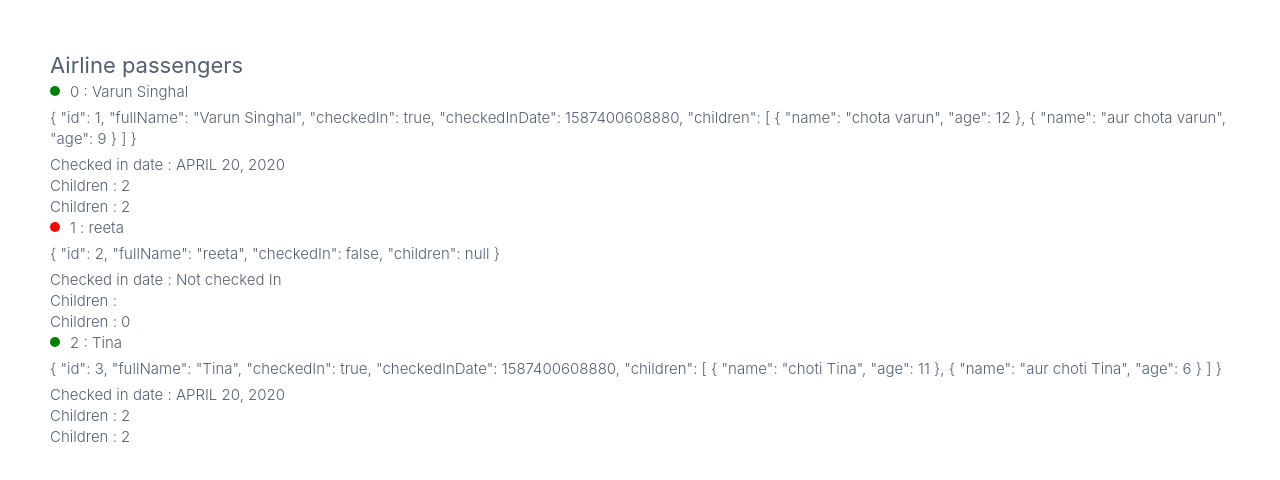
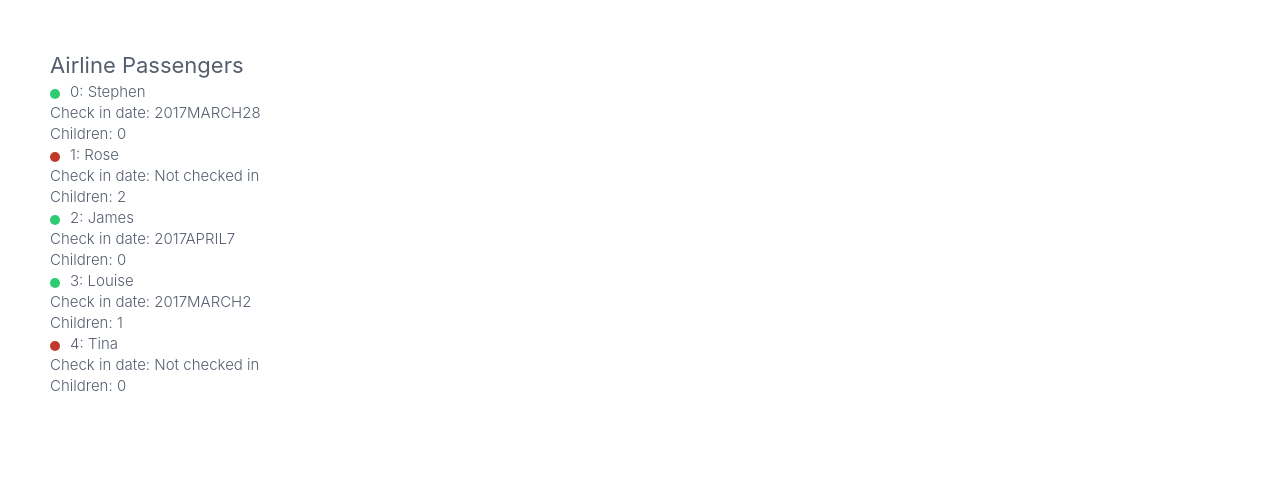
Before and after one commit to varunsinghal65/ng-app-todd, an Angular app: page / in a window 1280 px wide. Shown: the top 480 px of the page. Built offline with nearby package versions, Linux system fonts and the light colour scheme.

Commit message:
Component architecture and feature modules : Creating smart components

```diff
--- a/src/app/app.component.scss
+++ b/src/app/app.component.scss
@@ -1,6 +1,4 @@
-.app {
 
-}
 
 .status {
 background: red;
--- a/src/app/app.component.ts
+++ b/src/app/app.component.ts
@@ -1,90 +1,24 @@
 /**
- * Safe navigation opertor
+ *Template #ref :
  *
+ * Ng allows devs to access a HTML DOM object anywhere in the template via
+ * #ref
+ *
+ * Syntax
+ *
+ * <htmlElem #reference></htmlElem>
+ * <button (click)="handleClick(reference)"></button>
  */
 
-import { Component } from '@angular/core';
-
-interface Child {
-  name:string,
-  age:number
- }
-
- /**
-  * "children: Child[] | null" tells TS compiler that "children" property should always be there,
-  *  but it can either of type null or Child[]
-  */
-interface Passenger {
-  id: number,
-  fullName: string,
-  checkedIn: boolean,
-  checkedInDate? : number,
-  children: Child[] | null
-}
+import {Component} from '@angular/core';
 
 @Component({
-  selector: 'app-root',
-  styleUrls: ['app.component.scss'],
-  template: `
-  <h3>Airline passengers</h3>
-  <ul>
-    <li *ngFor="let pax of passengers; let i = index;">
-      <span
-       class="status"
-       [class.checked-in]="pax.checkedIn">
-      </span>
-      {{ i }} : {{ pax.fullName }}
-      <p>{{ pax | json }}</p>
-      <div>
-      Checked in date :
-      {{  pax.checkedInDate ? (pax.checkedInDate | date:'MMMM d, y' | uppercase) : "Not checked In" }}
-      </div>
-      <!-- Unsafe operation, runtime browser breaks when "pax.children" is null -->
-      <!--
-      <div>
-      Children : {{ pax.children.length }}
-      </div>
-      -->
-
-      <!-- Safe op : ? -->
-      <!--
-      "?", safe operator, basically tells angular, if pax.children is defined, go the next steps,
-      otherwise STOP evaluating expression . So, ? is use
-      -->
-      <div>
-      Children : {{ pax.children?.length}}
-      </div>
-      <!--
-      Also we can specify a value to be computed, when ? detects that pax.children is null/undefined,
-      it falls back to the vlaue specified after OR operator
-      -->
-      <div>
-      Children : {{ pax.children?.length || 0}}
-      </div>
-    </li>
-  </ul>
-
-`
+  selector : 'app-root',
+  styleUrls : ['app.component.scss'],
+  template : `
+  <passenger-dashboard></passenger-dashboard>
+    `
 })
 
 export class AppComponent {
-  passengers: Passenger[] = [{
-    id: 1,
-    fullName: 'Varun Singhal',
-    checkedIn: true,
-    checkedInDate : 1587400608880,
-    children : [{name: 'chota varun', age: 12}, {name: 'aur chota varun', age:9}]
-  }, {
-    id: 2,
-    fullName: 'reeta',
-    checkedIn: false,
-    children: null
-  }, {
-    id: 3,
-    fullName: 'Tina',
-    checkedIn: true,
-    checkedInDate: 1587400608880,
-    children : [{name: 'choti Tina', age: 11}, {name: 'aur choti Tina', age:6}]
-  }]
-
 }
--- /dev/null
+++ b/src/app/passenger-dashboard/containers/passenger-dashboard.component.scss
@@ -0,0 +1,12 @@
+.status {
+    width: 10px;
+    height: 10px;
+    background: #c0392b;
+    display: block;
+    margin: 8px 10px 0 0;
+    float: left;
+    border-radius: 50%;
+    &.checked-in {
+      background: #2ecc71;
+    }
+  }
--- /dev/null
+++ b/src/app/passenger-dashboard/containers/passenger-dashoard.component.ts
@@ -0,0 +1,84 @@
+import {Component} from '@angular/core';
+import {Passenger} from '../../passenger-dashboard/models/passenger.interface';
+
+
+/**
+ * Component architecture.
+ *
+ * As a best practice, components are of 2 types
+ *
+ * 1. Smart/container components
+ *    - will have other components,
+ *    - usually the root of the component tree,
+ *    - communicate with services (for example get data from an http service)
+ *    - pass the data to child components and render them.
+ * 2. Dumb/presentation components
+ *    - they dont arrange for data
+ *    - they simply receive it and are rendered by tree root,
+ *    - they accept data via HTML inputs
+ *    - they emit data changes via event outputs
+ *
+ * One way data flow
+ *
+ * Imagine a tree of components, in this tree data will flows down, and
+ * events are emitted up by every child components to its parent,
+ * refer video if you do not understand this.
+ *
+ */
+@Component({
+    selector : 'passenger-dashboard',
+    styleUrls : ['passenger-dashboard.component.scss'],
+    template : `
+    <div>
+    <h3>Airline Passengers</h3>
+    <ul>
+      <li *ngFor="let passenger of passengers; let i = index;">
+        <span
+          class="status"
+          [class.checked-in]="passenger.checkedIn"></span>
+        {{ i }}: {{ passenger.fullname }}
+        <div class="date">
+          Check in date:
+          {{ passenger.checkInDate ? (passenger.checkInDate | date: 'yMMMMd' | uppercase) : 'Not checked in' }}
+        </div>
+        <div class="children">
+          Children: {{ passenger.children?.length || 0 }}
+        </div>
+      </li>
+    </ul>
+    </div>
+    `
+})
+export class PassengerDashboardComponent {
+    passengers: Passenger[] = [{
+        id: 1,
+        fullname: 'Stephen',
+        checkedIn: true,
+        checkInDate: 1490742000000,
+        children: null
+      }, {
+        id: 2,
+        fullname: 'Rose',
+        checkedIn: false,
+        checkInDate: null,
+        children: [{ name: 'Ted', age: 12 },{ name: 'Chloe', age: 7 }]
+      }, {
+        id: 3,
+        fullname: 'James',
+        checkedIn: true,
+        checkInDate: 1491606000000,
+        children: null
+      }, {
+        id: 4,
+        fullname: 'Louise',
+        checkedIn: true,
+        checkInDate: 1488412800000,
+        children: [{ name: 'Jessica', age: 1 }]
+      }, {
+        id: 5,
+        fullname: 'Tina',
+        checkedIn: false,
+        checkInDate: null,
+        children: null
+      }];
+}
--- a/src/app/passenger-dashboard/passenger-dashboard.module.ts
+++ b/src/app/passenger-dashboard/passenger-dashboard.module.ts
@@ -1,9 +1,20 @@
 import {NgModule} from '@angular/core';
 import {CommonModule} from '@angular/common';
+import { PassengerDashboardComponent } from './containers/passenger-dashoard.component';
 
 @NgModule({
-    declarations : [],
-    imports : [CommonModule]
+    declarations : [PassengerDashboardComponent],
+    imports : [CommonModule],
+    /**
+     * We want passenger-dashboard component to be rendered in a external component's template, thats located
+     * This component is outside this module.
+     *
+     * Its not sufficient to import Passenger-dashboard.module in external module,
+     * We also need to tell angulat to expose
+     * the passenger-dashboard component, so that this component can be rednered in
+     * an external component belonging to other module.
+     */
+    exports : [PassengerDashboardComponent]
 })
 export class PassengerDashboardModule {
 
```
Also changed, not shown: src/app/passenger-dashboard/models/passenger.interface.ts (added, +12 -0 lines), src/app/app.component.html (added).
